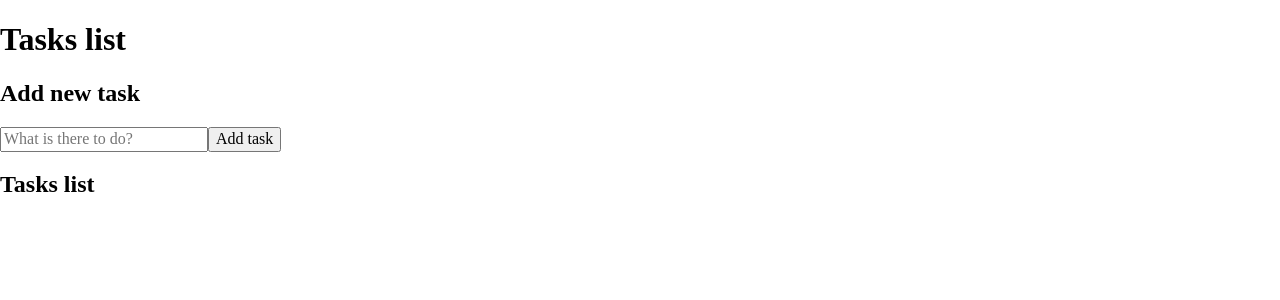
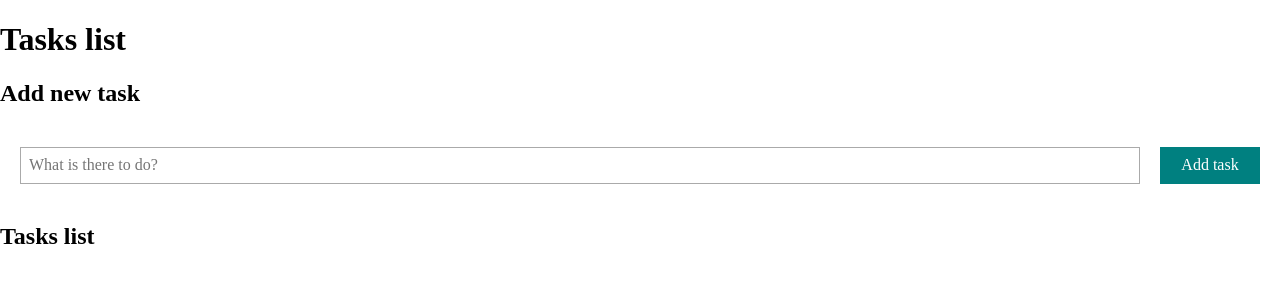
Before and after one commit to Adrode/todos-list-react-ts, a React (Create React App) app: page / in a window 1280 px wide. Shown: the top 300 px of the page. Built offline with nearby package versions, Linux system fonts and the light colour scheme.

Commit message:
created "Form" component

```diff
--- a/src/App.js
+++ b/src/App.js
@@ -1,3 +1,5 @@
+import Form from "./Form";
+
 const tasks = [
   {id: 1, content: "learn React", done: false},
   {id: 2, content: "eat dinner", done: true},
@@ -15,10 +17,7 @@ function App() {
         <header className="section__header">
           <h2 className="section__title">Add new task</h2>
         </header>
-        <form className="form">
-          <input className="form__textInput" placeholder="What is there to do?" />
-          <button className="form__submitButton">Add task</button>
-        </form>
+        <Form />
       </section>
       <section className="section">
         <header className="section__header">
--- /dev/null
+++ b/src/Form/index.js
@@ -0,0 +1,10 @@
+import "./style.css";
+
+const Form = () => (
+    <form className="form">
+        <input className="form__textInput" placeholder="What is there to do?" />
+        <button className="form__submitButton">Add task</button>
+    </form>
+);
+
+export default Form;
--- /dev/null
+++ b/src/Form/style.css
@@ -0,0 +1,53 @@
+.form {
+    background-color: #fff;
+    padding: 20px;
+    gap: 20px;
+
+    display: flex;
+    align-items: center;
+    justify-content: space-between;
+}
+
+@media (max-width: 767px) {
+    .form {
+        flex-wrap: wrap;
+        justify-content: center;
+        align-content: center;
+    }
+}
+
+.form__textInput {
+    padding: 8px;
+    border: 1px solid #aaa;
+    flex-grow: 1;
+    overflow: auto;
+}
+
+.form__submitButton {
+    padding: 8px;
+    border: 1px solid teal;
+    background-color: teal;
+    color: white;
+
+    display: flex;
+    flex-basis: 100px;
+    align-items: center;
+    justify-content: center;
+
+    transition: 0.3s;
+}
+
+.form__submitButton:hover {
+    background-color: hsl(180, 100%, 30%);
+    transform: scale(1.05);
+}
+
+.form__submitButton:active {
+    border: 1px solid #eee;
+}
+
+@media (max-width: 767px) {
+    .form__submitButton {
+        flex-basis: 100%;
+    }
+}
```
